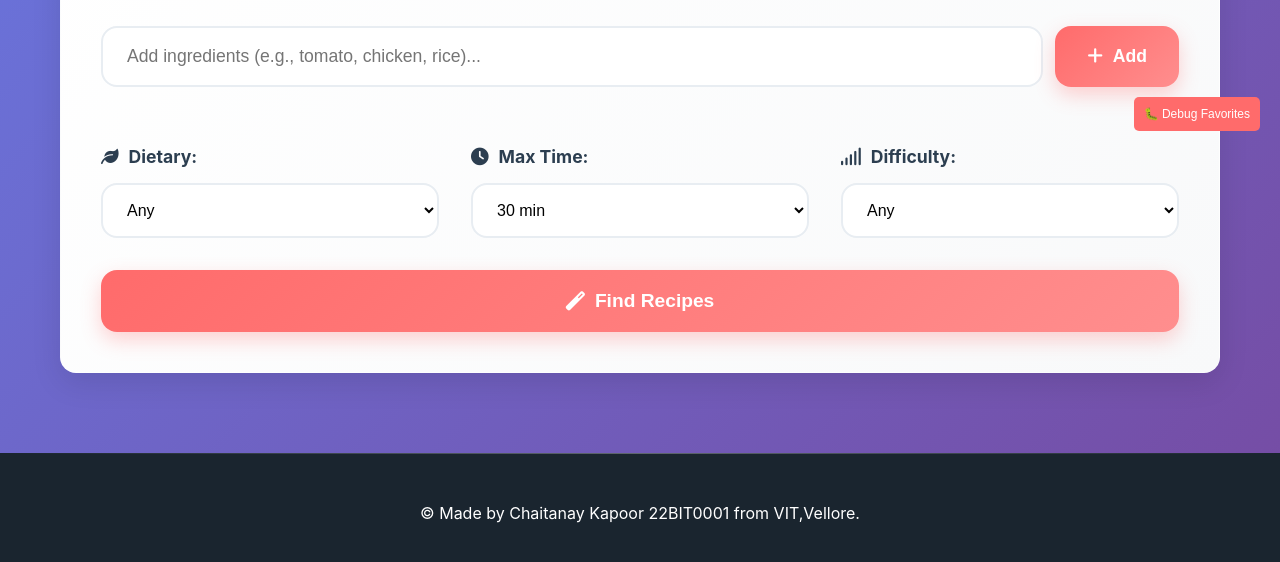
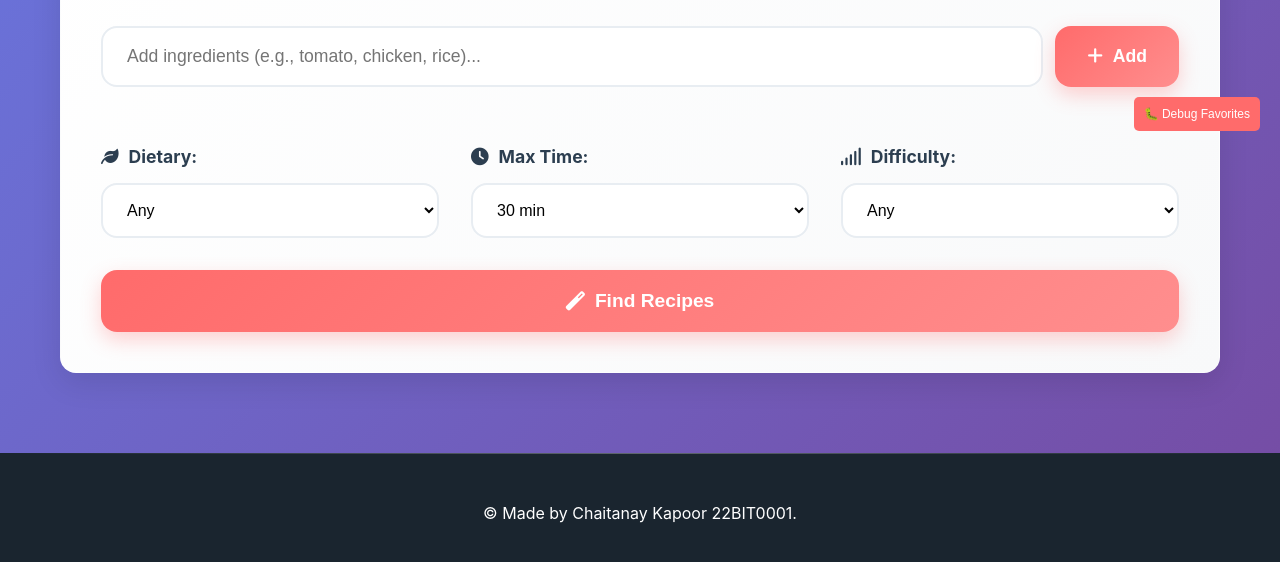
Before and after one commit to chaitanay2004/Unthinkable-task, a website: page frontend/index.html in a window 1280 px wide. Shown: the part 649-1211 px from the top of the page. Drawn offline with Linux system fonts and the light colour scheme; no server answers.

```diff
--- a/frontend/index.html
+++ b/frontend/index.html
@@ -223,7 +223,7 @@
     <!-- Footer -->
     <footer class="footer">
         <div class="container">
-            <p>&copy; Made by Chaitanay Kapoor 22BIT0001 from VIT,Vellore.</p>
+            <p>&copy; Made by Chaitanay Kapoor 22BIT0001.</p>
         </div>
     </footer>
 
```
